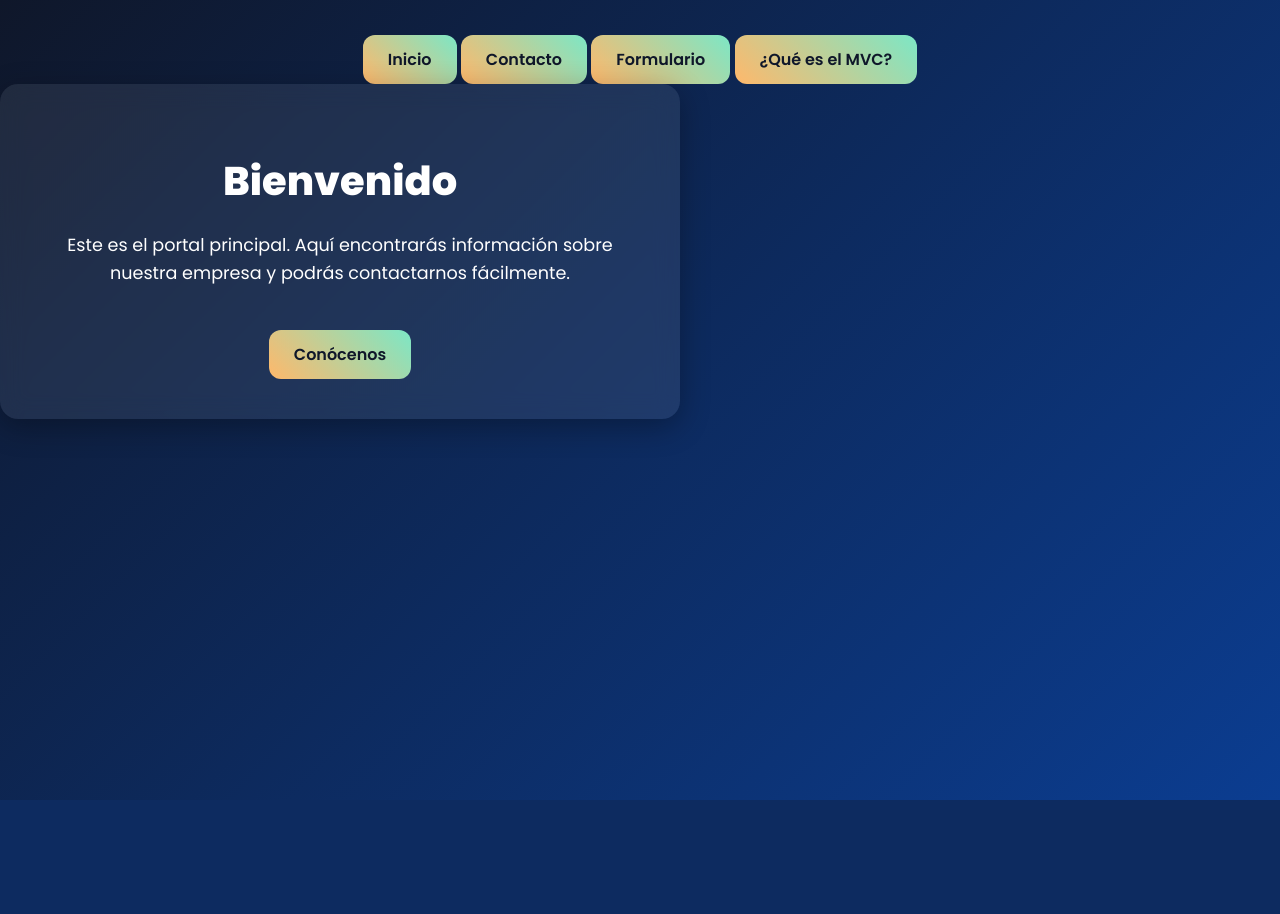
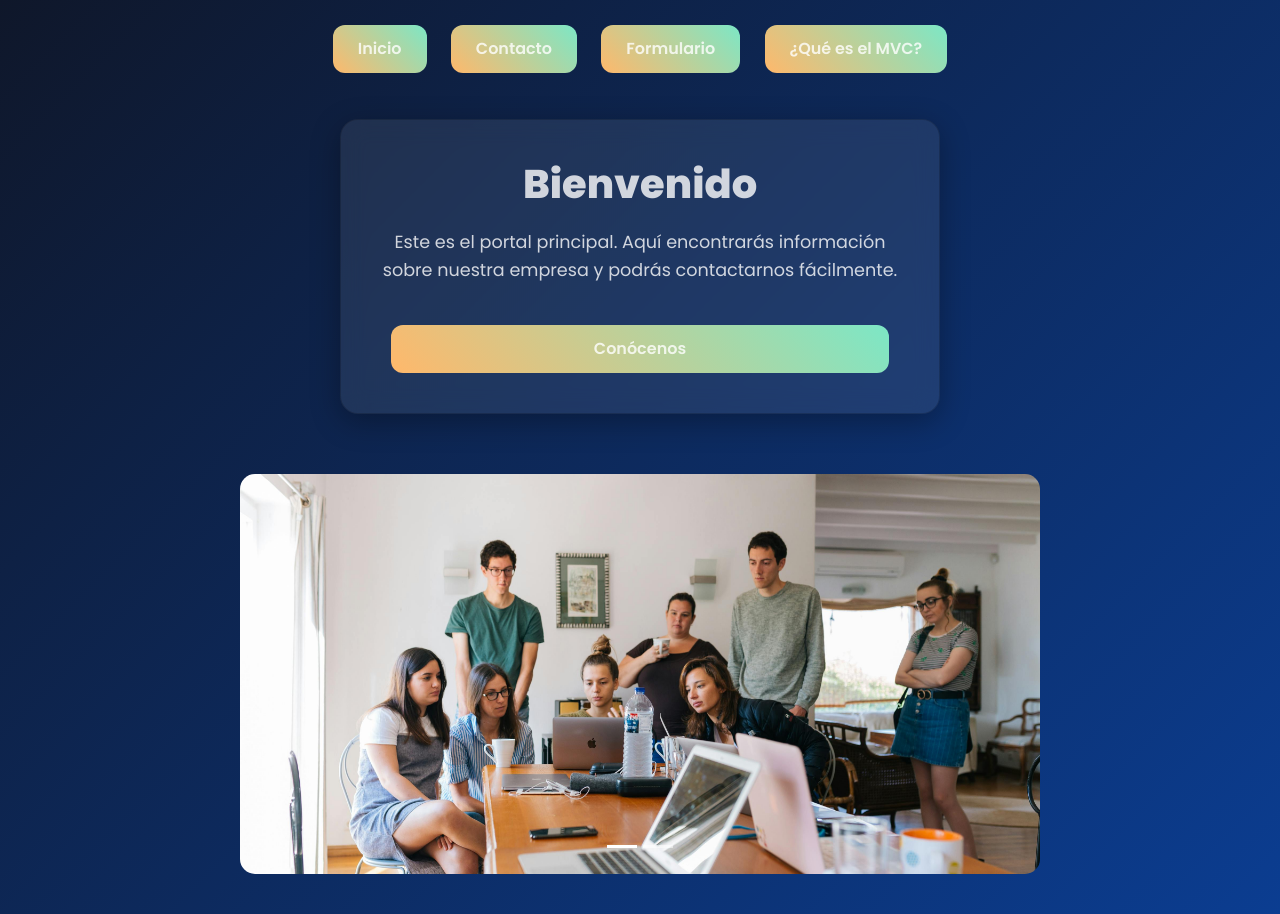
Before and after one commit to Tombo763/Django---Back-End-con-Python, a Django app: page / in a window 1280 px wide. Before the commit the page ends 800 px from the top, so only its background shows below. Run offline with Django 5.2, Linux system fonts and the light colour scheme; some libraries are stand-ins or nearby versions.

Commit message:
se implementaron imágenes dentro de un carrusel de bootstrap, se agregó el css de inicio en la carpeta de css. Se apuntó a la carpeta de bootstrap y la de js.

```diff
--- a/holding/Alessandro_Olivares.txt
+++ /dev/null
@@ -1,5 +0,0 @@
-Nombre: Alessandro
-Apellido Paterno: Olivares
-Apellido Materno: Romero
-RUT: 20254360-k
-Fecha de nacimiento: 1999-05-27
--- a/holding/Teorinda del Carmen_Romero.txt
+++ /dev/null
@@ -1,5 +0,0 @@
-Nombre: Teorinda del Carmen
-Apellido Paterno: Romero
-Apellido Materno: LLanos
-RUT: 11898840-k
-Fecha de nacimiento: 1971-04-05
--- a/holding/empresa/templates/inicio.html
+++ b/holding/empresa/templates/inicio.html
@@ -1,63 +1,56 @@
 <!DOCTYPE html>
 <html lang="es">
+{% load static %}
 <head>
     <meta charset="UTF-8">
     <meta name="viewport" content="width=device-width, initial-scale=1.0">
     <title>Inicio</title>
     <link href="https://fonts.googleapis.com/css2?family=Poppins:wght@300;400;600;800&display=swap" rel="stylesheet">
-    <style>
-        body{
-        margin:0;
-        font-family:'Poppins',sans-serif;
-        background:linear-gradient(135deg,#0f172a,#0b3d91);
-        color:#fff;
-        display:block;
-        justify-content:center;
-        align-items:center;
-        height:100vh;
-        text-align:center;
-        }
-        .card{
-        background:rgba(255,255,255,0.08);
-        backdrop-filter:blur(12px);
-        border-radius:18px;
-        padding:40px;
-        max-width:600px;
-        box-shadow:0 8px 30px rgba(0,0,0,0.3);
-        }
-        h1{font-weight:800;font-size:2.5rem;margin-bottom:20px;}
-        p{font-size:1.1rem;line-height:1.6;}
-        a{
-        display:inline-block;
-        margin-top:25px;
-        padding:12px 25px;
-        border-radius:12px;
-        background:linear-gradient(45deg,#ffb86b,#7ce7c6);
-        color:#0f172a;
-        font-weight:600;
-        text-decoration:none;
-        transition:transform .2s ease;
-        }
-        a:hover{transform:scale(1.05);}
-        .atajos {
-            padding-top: 10px;
-        }
-    </style>
+
+    <!-- Bootstrap CSS desde carpeta static -->
+    <link rel="stylesheet" href="{% static 'bootstrap/bootstrap.min.css' %}">
+
+    <!-- Estilo de la página -->
+    <link rel="stylesheet" href="{%static 'css/style_inicio.css' %}">
 </head>
 <body>
     <!-- Menú de navegación -->
     <div class="atajos">
-        <a class="boton" href="{% url 'inicio' %}">Inicio</a> <!--Para agregar esto debo agregar name='inicio' en el urls de la app-->
-        <!-- <a class="boton" href="{% url 'empresa' %}">Empresa</a> -->
+        <a class="boton" href="{% url 'inicio' %}">Inicio</a>
         <a class="boton" href="{% url 'contacto' %}">Contacto</a>
         <a class="boton" href="{% url 'formulario' %}">Formulario</a>
         <a class="boton" href="{% url 'mvc' %}">¿Qué es el MVC?</a>
     </div>
 
-    <div class="card">
-        <h1>Bienvenido</h1>
-        <p>Este es el portal principal. Aquí encontrarás información sobre nuestra empresa y podrás contactarnos fácilmente.</p>
-        <a href="{% url 'empresa' %}">Conócenos</a>
+    <div class="contenedor">
+        <div class="card">
+            <h1>Bienvenido</h1>
+            <p>Este es el portal principal. Aquí encontrarás información sobre nuestra empresa y podrás contactarnos fácilmente.</p>
+            <a href="{% url 'empresa' %}">Conócenos</a>
+        </div>
     </div>
+
+    <div class="carrusel-container">
+        <div id="miCarrusel" class="carousel slide" data-bs-ride="carousel">
+            <!-- Indicadores -->
+            <div class="carousel-indicators">
+                <button type="button" data-bs-target="#miCarrusel" data-bs-slide-to="0" class="active"></button>
+                <button type="button" data-bs-target="#miCarrusel" data-bs-slide-to="1"></button>
+            </div>
+
+            <!-- Imágenes -->
+            <div class="carousel-inner">
+                <div class="carousel-item active">
+                    <img src="{% static 'images/imagen1.jpg' %}" class="d-block w-100" alt="Imagen 1">
+                </div>
+                <div class="carousel-item">
+                    <img src="{% static 'images/imagen2.jpg' %}" class="d-block w-100" alt="Imagen 2">
+                </div>
+            </div>
+        </div>
+    </div>
+
+    <!-- JS de Bootstrap -->
+    <script src="{% static 'js/bootstrap.bundle.min.js' %}"></script>
 </body>
 </html>
--- a/holding/holding/settings.py
+++ b/holding/holding/settings.py
@@ -11,6 +11,7 @@ https://docs.djangoproject.com/en/5.2/ref/settings/
 """
 
 from pathlib import Path
+import os
 
 # Build paths inside the project like this: BASE_DIR / 'subdir'.
 BASE_DIR = Path(__file__).resolve().parent.parent
@@ -116,6 +117,7 @@ USE_TZ = True
 # https://docs.djangoproject.com/en/5.2/howto/static-files/
 
 STATIC_URL = 'static/'
+STATICFILES_DIRS = [os.path.join(BASE_DIR,"static")]
 
 # Default primary key field type
 # https://docs.djangoproject.com/en/5.2/ref/settings/#default-auto-field
--- /dev/null
+++ b/holding/static/css/style_inicio.css
@@ -0,0 +1,85 @@
+/* Estilos globales */
+body, h1, h2, h3, h4, h5, h6, p, a, button, span, li, div {
+    color: #ffffffcb !important;
+    font-family: 'Poppins', sans-serif;
+}
+
+body {
+    margin: 0;
+    background: linear-gradient(135deg,#0f172a,#0b3d91);
+    display: block;
+    justify-content: center;
+    align-items: center;
+    min-height: 100vh;
+    text-align: center;
+}
+
+.card{
+    background: rgba(255,255,255,0.08);
+    backdrop-filter: blur(12px);
+    border-radius: 18px;
+    padding: 40px;
+    max-width: 600px;
+    box-shadow: 0 8px 30px rgba(0,0,0,0.3);
+    margin: 20px auto;
+}
+
+h1 {
+    font-weight: 800;
+    font-size: 2.5rem;
+    margin-bottom: 20px;
+}
+
+p{
+    font-size: 1.1rem;
+    line-height: 1.6;
+}
+
+a {
+    display: inline-block;
+    margin-top: 25px;
+    padding: 12px 25px;
+    border-radius: 12px;
+    background: linear-gradient(45deg,#ffb86b,#7ce7c6);
+    color: #0f172a; /* texto de los botones en oscuro para contraste */
+    font-weight: 600;
+    text-decoration: none;
+    transition: transform .2s ease;
+    margin-left: 10px;
+    margin-right: 10px;
+}
+
+a:hover{
+    transform: scale(1.05);
+}
+
+.atajos {
+    margin-bottom: 26px;
+}
+
+.contenedor {
+    display: flex;
+    justify-content: center;
+    align-items: center;
+    height: auto;
+}
+
+/* Estilos del carrusel */
+.carrusel-container {
+    max-width: 800px;
+    margin: 40px auto;
+}
+
+#miCarrusel img {
+    height: 400px;
+    object-fit: cover;
+    border-radius: 15px;
+    display: block;
+    margin: 0 auto; /* centra la imagen horizontalmente */
+}
+
+/* Opcional: elimina fondo oscuro de controles del carrusel para que no interfiera */
+.carousel-control-prev-icon,
+.carousel-control-next-icon {
+    filter: invert(1); /* hace que los iconos sean visibles en fondo oscuro */
+}
```
Also changed, not shown: holding/static/images/imagen1.jpg (added), holding/static/images/imagen2.jpg (added).
